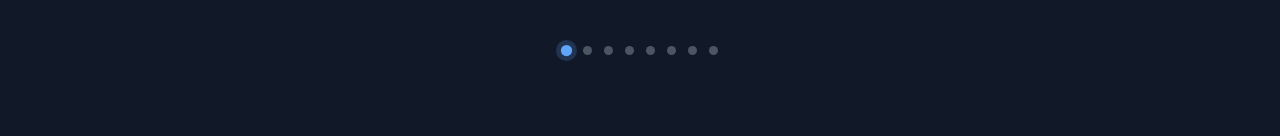
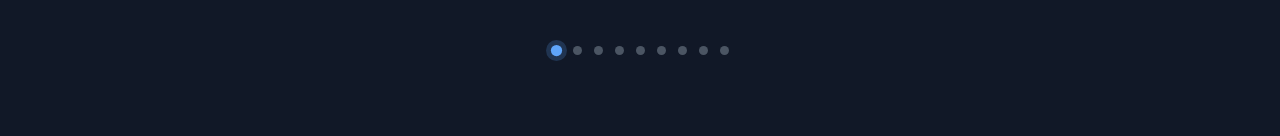
Before and after one commit to vikashftw/personal_website, a React (Vite) app: page /projects in a window 1280 px wide. Shown: the part 539-675 px from the top of the page. Built offline with nearby package versions, Linux system fonts and the light colour scheme.

Commit message:
add viable project

```diff
--- a/src/pages/Projects.tsx
+++ b/src/pages/Projects.tsx
@@ -87,6 +87,28 @@ const Projects = () => {
     },
     {
       id: 4,
+      title: "Viable",
+      description:
+        "Viable is an AI-powered product sandbox built for PMs to evaluate whether an idea is worth building before investing weeks in research and execution. It combines agentic market analysis, engineering planning, cost estimation, and GitHub PR generation into a single workflow that takes teams from prompt to implementation. The project was built at HackUTD 2025. It was designed to make early-stage product strategy feel faster, more rigorous, and easier to operationalize.",
+      image: "/images/Viable.png",
+      technologies: [
+        "FastAPI",
+        "Next.js",
+        "React",
+        "Python",
+        "TypeScript",
+        "Pydantic",
+        "NVIDIA Nemotron",
+        "Serper API",
+        "GitHub REST API",
+        "ripgrep",
+      ],
+      devpostUrl: "https://devpost.com/software/viable-shwc07",
+      githubUrl: "https://github.com/vikashftw/Viably",
+      featured: true,
+    },
+    {
+      id: 5,
       title: "Vikash Estate",
       description:
         "Vikash Estate is a leading real estate agency helping clients buy, sell, and rent properties in the most desirable neighborhoods. We are dedicated to providing exceptional service and making the buying and selling process as smooth as possible. Our mission is to help clients achieve their real estate goals with expert advice, personalized service, and deep local market knowledge. Whether you're looking to buy, sell, or rent a property, we are here to help you every step of the way.",
@@ -108,7 +130,7 @@ const Projects = () => {
       featured: true,
     },
     {
-      id: 5,
+      id: 6,
       title: "HealthDex",
       description:
         "HealthDex is a robust Personal Health Management System (PHMS) for tracking vital signs, medications, diet logs, and appointments. Its proactive alert system sends in-app and email notifications for abnormal readings, ensuring timely attention. User data is secured with Firebase Authentication and biometric login support. To maximize accessibility, the app integrates LibreTranslate for multi-language support, making it a personal and secure health companion.",
@@ -128,7 +150,7 @@ const Projects = () => {
       featured: true,
     },
     {
-      id: 6,
+      id: 7,
       title: "Rapid Relief",
       description:
         "Rapid Relief is a mobile app designed to provide emergency services and real-time disaster tracking for users affected by natural disasters, such as hurricanes. The app allows users to locate nearby resources and activate an SOS feature that connects them with medical services, acting as a potential replacement for 911 in disaster scenarios. Integrated NASA and GDACS APIs provide live updates on natural disasters globally, helping users stay informed in real-time.",
@@ -150,7 +172,7 @@ const Projects = () => {
       featured: true,
     },
     {
-      id: 7,
+      id: 8,
       title: "ToDesktopX",
       description:
         "This project is an advanced replica of the popular Web2Desktop app, ToDesktop, designed to highlight my expertise in creating fully responsive applications across all devices using Tailwind CSS. I developed custom JavaScript functions, including animations that make company logos slide based on scroll direction, to enhance interactivity and user experience. By working exclusively with plain HTML, CSS, and JavaScript, without relying on additional frameworks, I deepened my understanding of core web technologies. This project not only challenged my technical abilities but also significantly advanced my skills in responsive design, CSS, and JavaScript.",
@@ -166,7 +188,7 @@ const Projects = () => {
       featured: true,
     },
     {
-      id: 8,
+      id: 9,
       title: "AutoGuardian",
       description:
         "AutoGuardian is a comprehensive app helping car owners easily maintain their vehicles. It features smart maintenance scheduling, detailed service history tracking, and a library of car care tutorials. Users can find nearby certified mechanics and receive personalized vehicle care recommendations through an AI-powered virtual assistant. The app also includes customizable service reminders, digital documentation storage, and a user-friendly interface for tracking multiple vehicles.",
```
Also changed, not shown: public/images/Viable.png (added).
